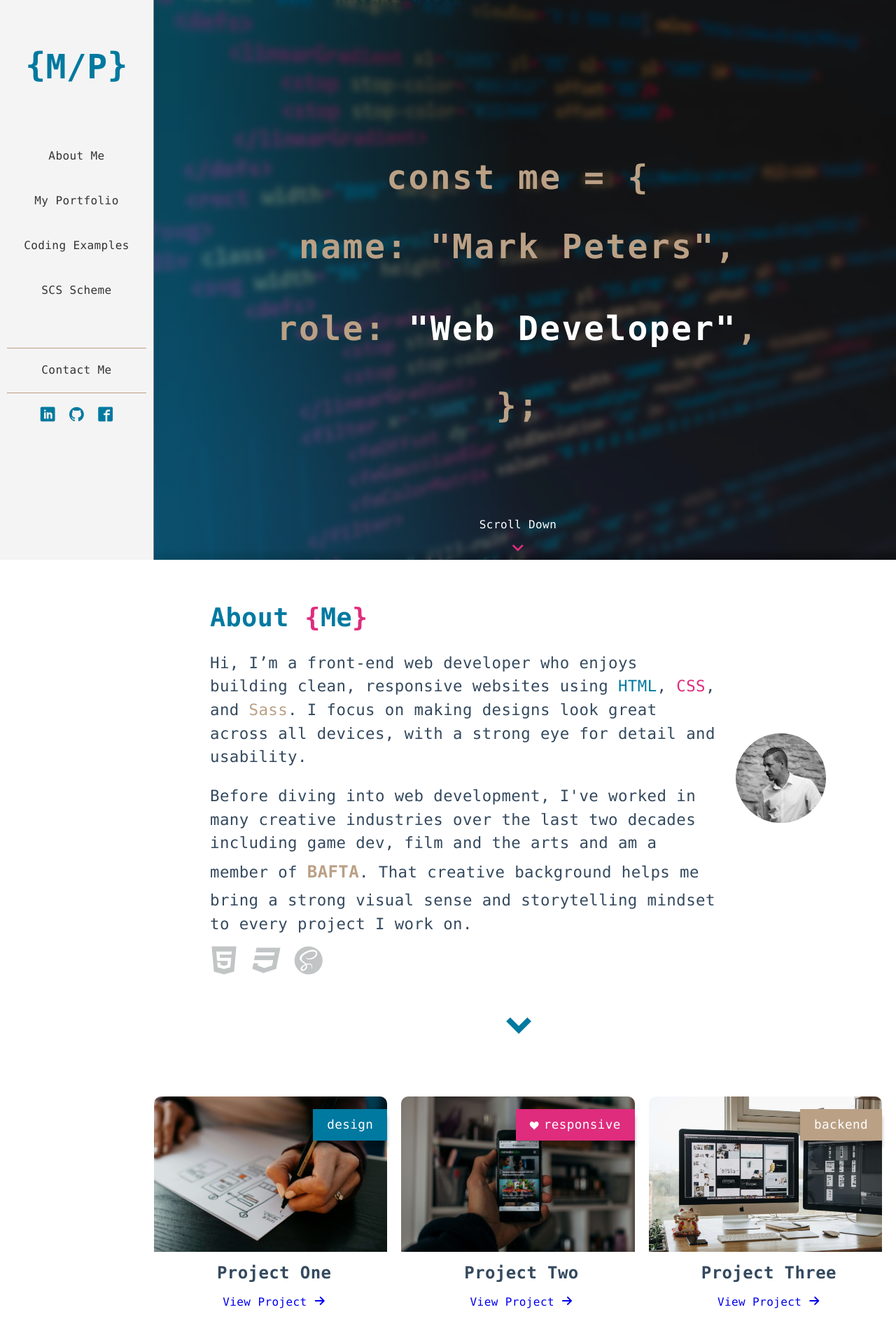
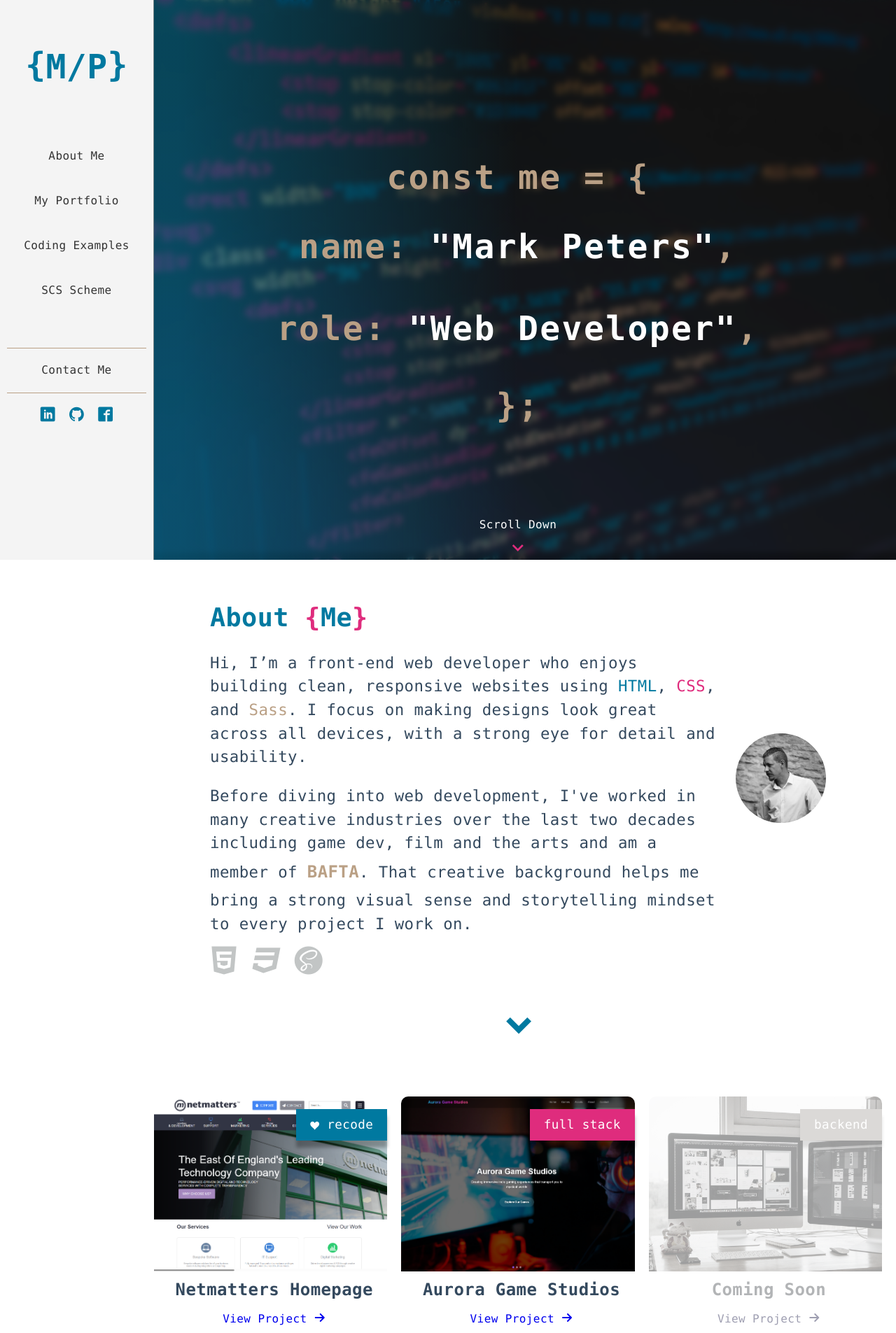
Before and after one commit to markap85/Portfolio, a PHP site: page / in a window 1280 px wide. Shown: the top 1905 px of the page at 70% size. Run offline with PHP 8.4, Linux system fonts and the light colour scheme; some web fonts are replaced.

Commit message:
Updated Portfolio

```diff
--- a/css/styles.css
+++ b/css/styles.css
@@ -1,11 +1,13 @@
 /* line 6, ../Portfolio/scss/utilities/_extendsmixins.scss */
 .project img {
   max-width: 100%;
-  height: auto;
+  height: 250px;
+  object-fit: cover;
   border-radius: 10px 10px 0px 0px;
-}
-
-/* line 13, ../Portfolio/scss/utilities/_extendsmixins.scss */
+  display: block;
+}
+
+/* line 15, ../Portfolio/scss/utilities/_extendsmixins.scss */
 .tag-design, .tag-responsive, .tag-backend {
   display: inline-block;
   font-size: 1.1rem;
@@ -20,14 +22,14 @@
   box-shadow: 0px 10px 5px rgba(0, 0, 0, 0.3);
 }
 
-/* line 28, ../Portfolio/scss/utilities/_extendsmixins.scss */
+/* line 30, ../Portfolio/scss/utilities/_extendsmixins.scss */
 .about-me-grid .about-me-icons .icon-html-five, .about-me-grid .about-me-icons .icon-css3, .about-me-grid .about-me-icons .icon-sass {
   font-size: 40px;
   padding-right: 20px;
   transition: color 0.3s ease-in-out;
 }
 
-/* line 35, ../Portfolio/scss/utilities/_extendsmixins.scss */
+/* line 37, ../Portfolio/scss/utilities/_extendsmixins.scss */
 .social-icons--linkedin,
 .social-icons--git,
 .social-icons--facebook {
@@ -39,7 +41,7 @@
   color: #0079A0;
 }
 
-/* line 43, ../Portfolio/scss/utilities/_extendsmixins.scss */
+/* line 45, ../Portfolio/scss/utilities/_extendsmixins.scss */
 .social-icons--linkedin:hover,
 .social-icons--git:hover,
 .social-icons--facebook:hover {
@@ -519,7 +521,7 @@
   margin-top: 20px;
 }
 
-/* line 9, ../Portfolio/scss/layout/_portfolio.scss */
+/* line 12, ../Portfolio/scss/layout/_portfolio.scss */
 .portfolio-grid {
   display: grid;
   grid-template-columns: 1fr;
@@ -531,7 +533,7 @@
 }
 
 @media (min-width: 576px) {
-  /* line 9, ../Portfolio/scss/layout/_portfolio.scss */
+  /* line 12, ../Portfolio/scss/layout/_portfolio.scss */
   .portfolio-grid {
     grid-template-columns: 1fr 1fr;
     max-width: 1260px;
@@ -541,21 +543,21 @@
 }
 
 @media (min-width: 768px) {
-  /* line 9, ../Portfolio/scss/layout/_portfolio.scss */
+  /* line 12, ../Portfolio/scss/layout/_portfolio.scss */
   .portfolio-grid {
     margin-left: 25px;
   }
 }
 
 @media (min-width: 992px) {
-  /* line 9, ../Portfolio/scss/layout/_portfolio.scss */
+  /* line 12, ../Portfolio/scss/layout/_portfolio.scss */
   .portfolio-grid {
     margin: 0 auto;
     grid-template-columns: 1fr 1fr 1fr;
   }
 }
 
-/* line 41, ../Portfolio/scss/layout/_portfolio.scss */
+/* line 45, ../Portfolio/scss/layout/_portfolio.scss */
 .project {
   text-align: center;
   position: relative;
@@ -566,79 +568,87 @@
   transition: top 0.3s ease-in-out, background-color 0.3s ease-in-out;
 }
 
-/* line 52, ../Portfolio/scss/layout/_portfolio.scss */
-.project:hover {
+/* line 56, ../Portfolio/scss/layout/_portfolio.scss */
+.project:not(.disabled):hover {
   top: -5px;
   background-color: #0079A0;
 }
 
-/* line 56, ../Portfolio/scss/layout/_portfolio.scss */
-.project:hover h3, .project:hover a {
+/* line 60, ../Portfolio/scss/layout/_portfolio.scss */
+.project:not(.disabled):hover h3, .project:not(.disabled):hover a {
   color: #ffffff;
 }
 
-/* line 61, ../Portfolio/scss/layout/_portfolio.scss */
+/* line 65, ../Portfolio/scss/layout/_portfolio.scss */
 .project h3 {
   font-weight: bolder;
   margin-top: 10px;
 }
 
-/* line 66, ../Portfolio/scss/layout/_portfolio.scss */
+/* line 70, ../Portfolio/scss/layout/_portfolio.scss */
 .project h3, .project a {
   padding-left: 10px;
 }
 
-/* line 77, ../Portfolio/scss/layout/_portfolio.scss */
+/* line 82, ../Portfolio/scss/layout/_portfolio.scss */
+.project.disabled, .project.pr-3, .project.pr-4, .project.pr-5, .project.pr-6 {
+  opacity: 0.4;
+  filter: grayscale(80%);
+  cursor: not-allowed;
+  pointer-events: none;
+}
+
+/* line 101, ../Portfolio/scss/layout/_portfolio.scss */
 .icon-arrow-right2 {
   font-size: normal;
 }
 
-/* line 85, ../Portfolio/scss/layout/_portfolio.scss */
-.project.pr-1:hover {
+/* line 109, ../Portfolio/scss/layout/_portfolio.scss */
+.project.pr-1:not(.disabled):hover {
   background-color: #0079A0;
 }
 
-/* line 90, ../Portfolio/scss/layout/_portfolio.scss */
-.project.pr-2:hover {
+/* line 113, ../Portfolio/scss/layout/_portfolio.scss */
+.project.pr-2:not(.disabled):hover {
   background-color: #DF2C7D;
 }
 
-/* line 94, ../Portfolio/scss/layout/_portfolio.scss */
-.project.pr-3:hover {
+/* line 117, ../Portfolio/scss/layout/_portfolio.scss */
+.project.pr-3:not(.disabled):hover {
   background-color: #BAA085;
 }
 
-/* line 98, ../Portfolio/scss/layout/_portfolio.scss */
-.project.pr-4:hover {
+/* line 121, ../Portfolio/scss/layout/_portfolio.scss */
+.project.pr-4:not(.disabled):hover {
   background-color: #DF2C7D;
 }
 
-/* line 101, ../Portfolio/scss/layout/_portfolio.scss */
-.project.pr-5:hover {
+/* line 125, ../Portfolio/scss/layout/_portfolio.scss */
+.project.pr-5:not(.disabled):hover {
   background-color: #BAA085;
 }
 
-/* line 104, ../Portfolio/scss/layout/_portfolio.scss */
-.project.pr-6:hover {
+/* line 129, ../Portfolio/scss/layout/_portfolio.scss */
+.project.pr-6:not(.disabled):hover {
   background-color: #0079A0;
 }
 
-/* line 112, ../Portfolio/scss/layout/_portfolio.scss */
+/* line 137, ../Portfolio/scss/layout/_portfolio.scss */
 .tag-design {
   background-color: #0079A0;
 }
 
-/* line 117, ../Portfolio/scss/layout/_portfolio.scss */
+/* line 142, ../Portfolio/scss/layout/_portfolio.scss */
 .tag-responsive {
   background-color: #DF2C7D;
 }
 
-/* line 122, ../Portfolio/scss/layout/_portfolio.scss */
+/* line 147, ../Portfolio/scss/layout/_portfolio.scss */
 .tag-backend {
   background-color: #BAA085;
 }
 
-/* line 128, ../Portfolio/scss/layout/_portfolio.scss */
+/* line 153, ../Portfolio/scss/layout/_portfolio.scss */
 .icon-heart {
   font-size: 0.8rem;
   position: relative;
--- a/index.html
+++ b/index.html
@@ -82,14 +82,67 @@
     </div>
 
     <!-- Portfolio Projects -->
-    <div></div> <!-- This is a marker for the portfolio section -->
+    <div>
+      <!-- This is a marker for the portfolio section -->
       <section id="portfolio" class="portfolio-grid">
-        <article class="project pr-1"><img src="img/WebSitePlaceHolder_1.jpg" alt="Project One"><p class="tag-design">Design</p><h3>Project One</h3><a href="#">View Project <span class="icon-arrow-right2"></span></a></article>
-        <article class="project pr-2"><img src="img/WebSitePlaceHolder_2.jpg" alt="Project Two"><p class="tag-responsive"><span class="icon-heart"> </span>Responsive</p><h3>Project Two</h3><a href="#">View Project <span class="icon-arrow-right2"></span></a></article>
-        <article class="project pr-3"><img src="img/WebSitePlaceHolder_3.jpg" alt="Project Three"><p class="tag-backend">Backend</p><h3>Project Three</h3><a href="#">View Project <span class="icon-arrow-right2"></span></a></article>
-        <article class="project pr-4"><img src="img/WebSitePlaceHolder_4.jpg" alt="Project Four"><p class="tag-responsive">Responsive</p><h3>Project Four</h3><a href="#">View Project <span class="icon-arrow-right2"></span></a></article>
-        <article class="project pr-5"><img src="img/WebSitePlaceHolder_5.jpg" alt="Project Five"><p class="tag-backend">Backend</p><h3>Project Five</h3><a href="#">View Project <span class="icon-arrow-right2"></span></a></article>
-        <article class="project pr-6"><img src="img/WebSitePlaceHolder_6.jpg" alt="Project Six"><p class="tag-design">Design</p><h3>Project Six</h3><a href="#">View Project <span class="icon-arrow-right2"></span></a></article>
+      <!-- Project 1 -->
+        <article class="project pr-1">
+          <img src="img/Netmatters.png" alt="Project One">
+          <p class="tag-design"><span class="icon-heart"></span> Recode</p>
+          <h3>Netmatters Homepage</h3>
+          <a href="https://netmatters.mark-peters.netmatters-scs.co.uk/" target="_blank">
+            View Project <span class="icon-arrow-right2"></span>
+          </a>
+          <br>
+          <a href="https://github.com/markap85/Netmatters-Homepage" target="_blank">
+            Source Code
+          </a>
+        </article>
+      <!-- Project 2 -->
+        <article class="project pr-2">
+          <img src="img/AGS.png" alt="Project Two">
+          <p class="tag-responsive">Full Stack</p>
+          <h3>Aurora Game Studios</h3>
+          <a href="https://auroragamestudios.co.uk" target="_blank">View Project <span class="icon-arrow-right2"></span>
+          </a>
+        </article>
+      <!-- Project 3 -->
+        <article class="project pr-3">
+          <img src="img/WebSitePlaceHolder_3.jpg" alt="Project Three">
+          <p class="tag-backend">Backend</p>
+          <h3>Coming Soon</h3>
+          <a href="#">
+            View Project <span class="icon-arrow-right2"></span>
+          </a>
+        </article>
+      <!-- Project 4 -->
+        <article class="project pr-4">
+          <img src="img/WebSitePlaceHolder_4.jpg" alt="Project Four">
+          <p class="tag-responsive">Responsive</p>
+          <h3>Coming Soon</h3>
+          <a href="#">
+            View Project <span class="icon-arrow-right2"></span>
+          </a>
+        </article>
+      <!-- Project 5 -->
+        <article class="project pr-5">
+          <img src="img/WebSitePlaceHolder_5.jpg" alt="Project Five">
+          <p class="tag-backend">Backend</p>
+          <h3>Coming Soon</h3>
+          <a href="#">
+            View Project <span class="icon-arrow-right2"></span>
+          </a>
+        </article>
+      <!-- Project 6 -->
+        <article class="project pr-6">
+          <img src="img/WebSitePlaceHolder_6.jpg" alt="Project Six">
+          <p class="tag-design">Design</p>
+          <h3>Coming Soon</h3>
+          <a href="#">
+            View Project <span class="icon-arrow-right2"></span>
+          </a>
+        </article>
+
       </section>
     </div>
 
--- a/scss/layout/_portfolio.scss
+++ b/scss/layout/_portfolio.scss
@@ -1,12 +1,16 @@
-// Social Media Icon Styles
-// This file contains the styles for social media icons
 // ==========================================================================
+// Configuration Variables - Easy to Update
+// ==========================================================================
+$disabled-items: (3, 4, 5, 6); // List of item numbers to disable
+$disabled-opacity: 0.4; // Opacity for disabled items
+$disabled-filter: grayscale(80%); // Grayscale filter for disabled items
 
 // ==========================================================================
 // Portfolio Grid Layout
 // ==========================================================================
 
-.portfolio-grid { // Grid Container
+.portfolio-grid {
+  // Grid Container
   display: grid;
   grid-template-columns: 1fr; // 1 column by default
   gap: 20px;
@@ -34,12 +38,12 @@
   }
 }
 
-// =========================================================================
+// ==========================================================================
 // Portfolio Project Card
 // ==========================================================================
 
-.project { // Grid Item
-  // text-align: left;
+.project {
+  // Grid Item
   text-align: center;
   position: relative;
   border-radius: 10px;
@@ -48,8 +52,8 @@
   top: 0;
   transition: top 0.3s ease-in-out, background-color 0.3s ease-in-out;
 
-  // Hover Effect
-  &:hover {
+  // Hover Effect (only for enabled items)
+  &:not(.disabled):hover {
     top: -5px;
     background-color: $primary-color;
 
@@ -63,13 +67,33 @@
     margin-top: 10px;
   }
 
-      h3, a { // Text Styles
-      padding-left: 10px;
-    }
+  h3, a { // Text Styles
+    padding-left: 10px;
+  }
 
   // Image Styles - Extended from %img-portfolio
   img {
     @extend %img-portfolio;
+  }
+
+  // ==========================================================================
+  // Disabled State Styles
+  // ==========================================================================
+  &.disabled {
+    opacity: $disabled-opacity;
+    filter: $disabled-filter;
+    cursor: not-allowed;
+    pointer-events: none;
+
+  }
+}
+
+// ==========================================================================
+// Auto-generate disabled classes for specified items
+// ==========================================================================
+@each $item in $disabled-items {
+  .project.pr-#{$item} {
+    @extend .project.disabled;
   }
 }
 
@@ -79,29 +103,30 @@
 }
 
 // ==========================================================================
-// Project Background Color Change on Hover
+// Project Background Color Change on Hover (only for enabled items)
 // ==========================================================================
 
-.project.pr-1:hover {
+.project.pr-1:not(.disabled):hover {
   background-color: $tag-design;
-
 }
 
-.project.pr-2:hover {
+.project.pr-2:not(.disabled):hover {
   background-color: $tag-responsive;
 }
 
-.project.pr-3:hover {
+.project.pr-3:not(.disabled):hover {
   background-color: $tag-backend;
 }
 
-.project.pr-4:hover {
+.project.pr-4:not(.disabled):hover {
   background-color: $tag-responsive;
 }
-.project.pr-5:hover {
+
+.project.pr-5:not(.disabled):hover {
   background-color: $tag-backend;
 }
-.project.pr-6:hover {
+
+.project.pr-6:not(.disabled):hover {
   background-color: $tag-design;
 }
 
--- a/scss/utilities/_extendsmixins.scss
+++ b/scss/utilities/_extendsmixins.scss
@@ -5,8 +5,10 @@
 // Portfolio Image Style
 %img-portfolio {
     max-width: 100%;
-    height: auto;
+    height: 250px; // Set your desired fixed height
+    object-fit: cover;
     border-radius: 10px 10px 0px 0px;
+    display: block;
 }
 
 // Portfolio Tag Style
```
Also changed, not shown: js/typewriter.js (+21 -21 lines), img/AGS.png (added), img/Netmatters.png (added), 1 other file.
